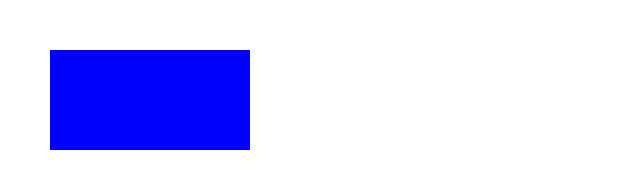
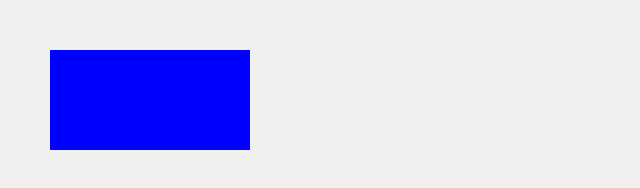
Before and after one commit to refmaven/f, a plain HTML site: page index.html in a window 1280 px wide. Shown: the whole page, without its empty margins (0-640 px from the left). Drawn offline with Linux system fonts and the light colour scheme.

Commit message:
update index.html

```diff
--- a/index.html
+++ b/index.html
@@ -5,15 +5,18 @@
   <meta http-equiv="X-UA-Compatible" content="IE=Edge">
   <meta name="viewport" content="width=device-width, initial-scale=1">
 
-  <title>f</title>
+  <title>Fixed Canvas</title>
   <style>
     body { margin: 0; }
-    canvas { display: block; }
+    canvas {
+      display: block;
+      background-color: #f0f0f0;
+    }
   </style>
 </head>
 
 <body>
-  <canvas id="myCanvas"></canvas>
+  <canvas id="myCanvas" width="800" height="600"></canvas>
   <script src="main.js" defer></script>
 </body>
 </html>
```
